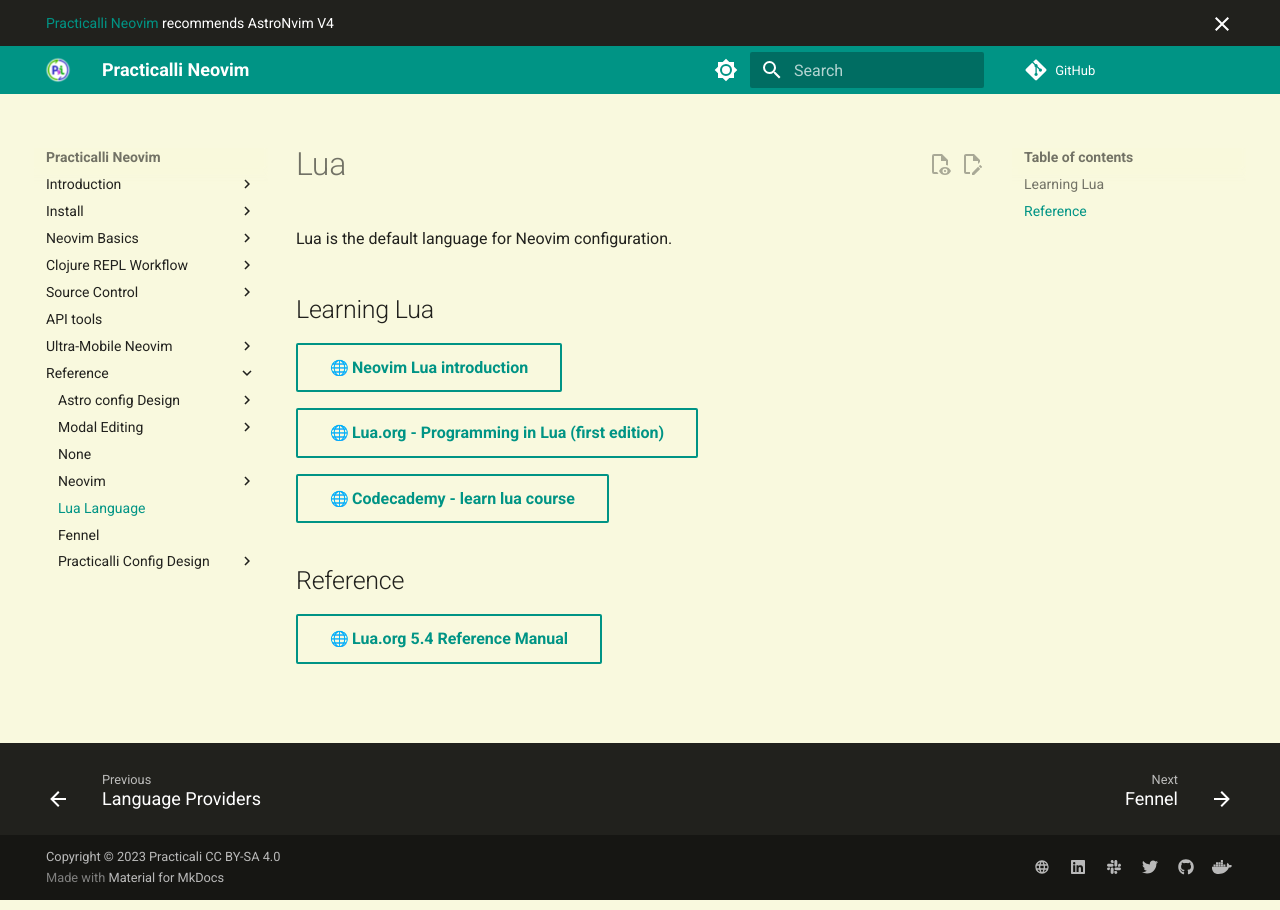
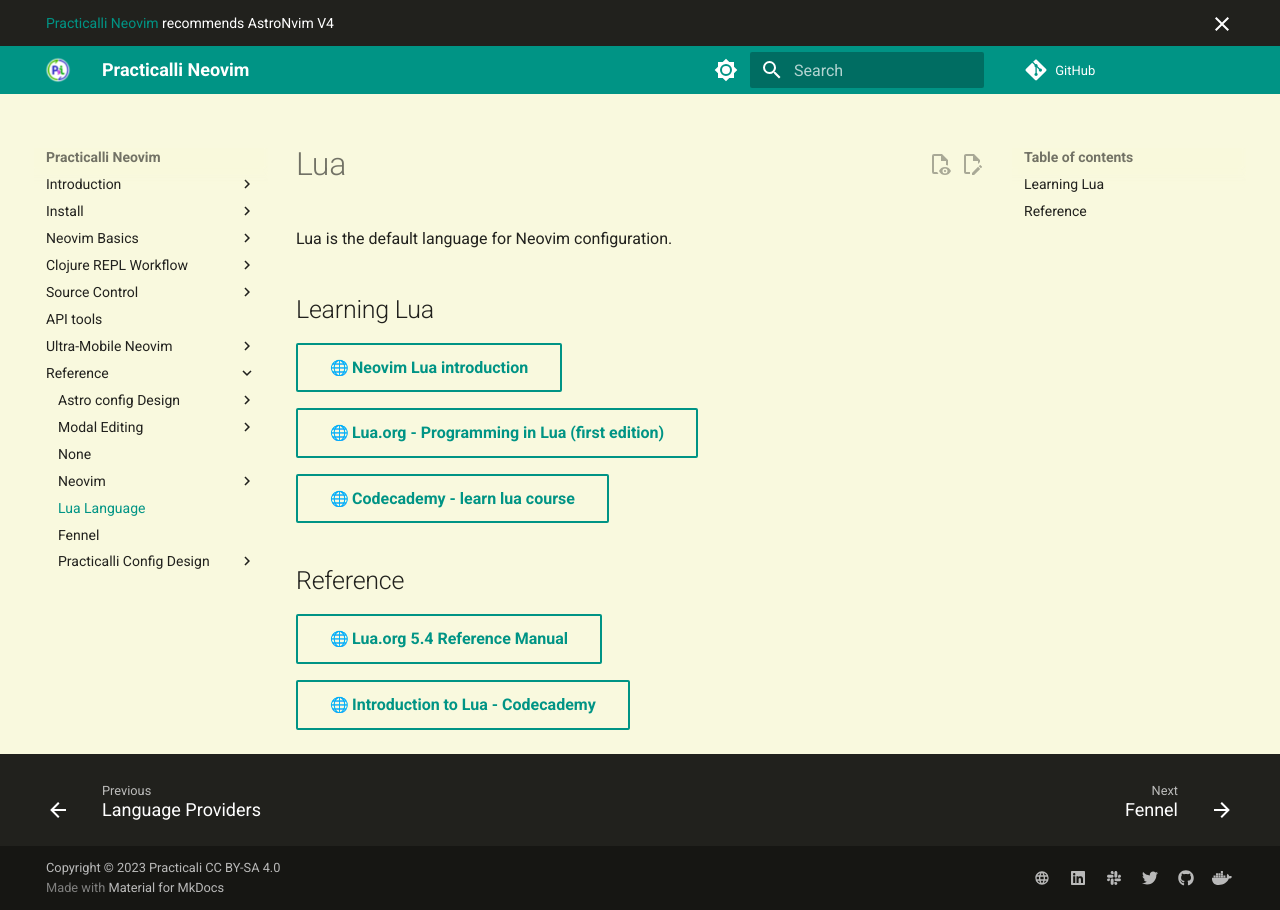
Before and after one commit to practicalli/neovim, an MkDocs documentation site: the page built from docs/reference/lua-language/index.md, in a window 1280 px wide. Built offline with MkDocs 1.6.1 and Material for MkDocs 9.7.7, drawn with Linux system fonts in a browser that asks for light colours; emoji names are drawn with the system emoji font; comment, search, counter and statistics services are not loaded.

Commit message:
reference: link to intro to lua from codecademy

```diff
--- a/docs/reference/lua-language/index.md
+++ b/docs/reference/lua-language/index.md
@@ -15,3 +15,5 @@
 ## Reference
 
 [:globe_with_meridians: Lua.org 5.4 Reference Manual](https://www.lua.org/manual/5.4/){target=_blank .md-button}
+
+[:globe_with_meridians: Introduction to Lua - Codecademy](https://www.codecademy.com/learn/learn-lua/modules/learn-lua-introduction/cheatsheet){target=_blank .md-button}
```
Also changed, not shown: CHANGELOG.md (+1 -0 lines).
